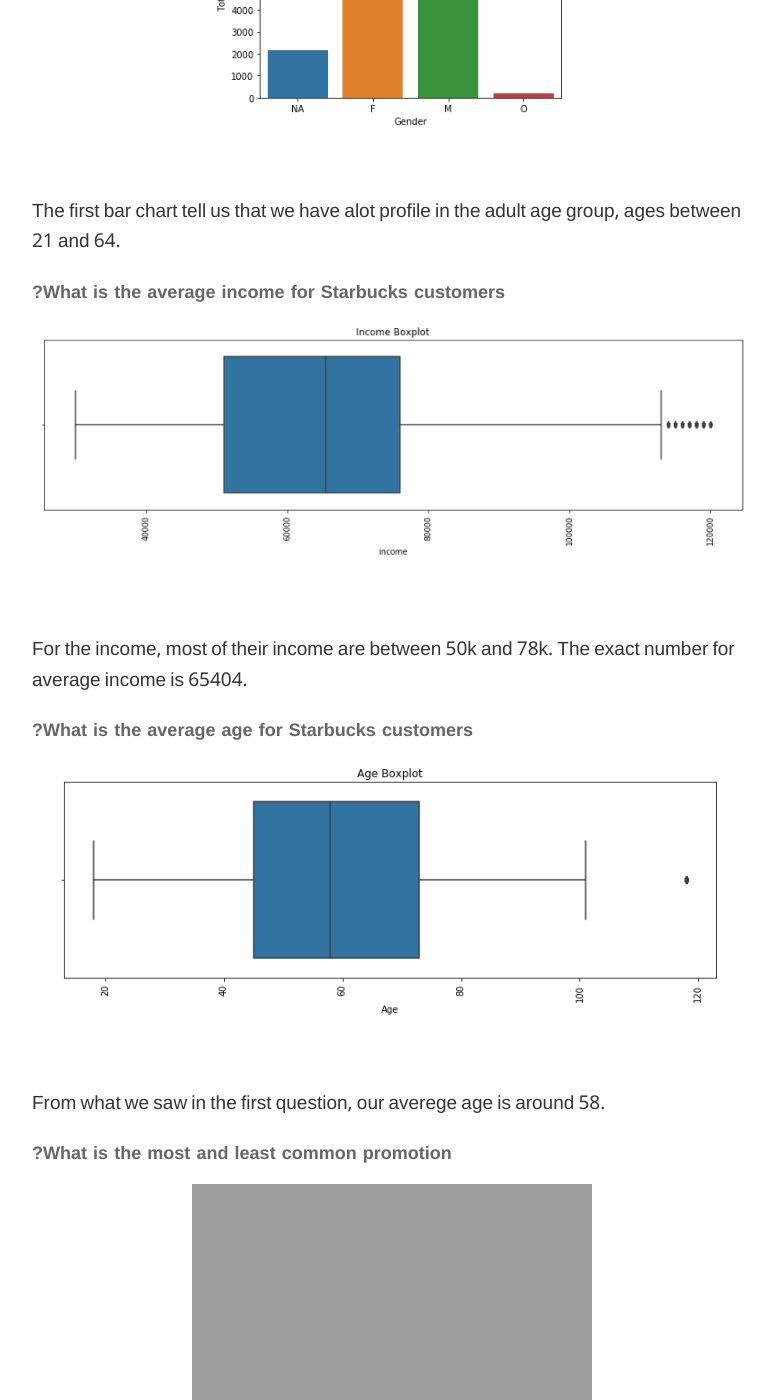
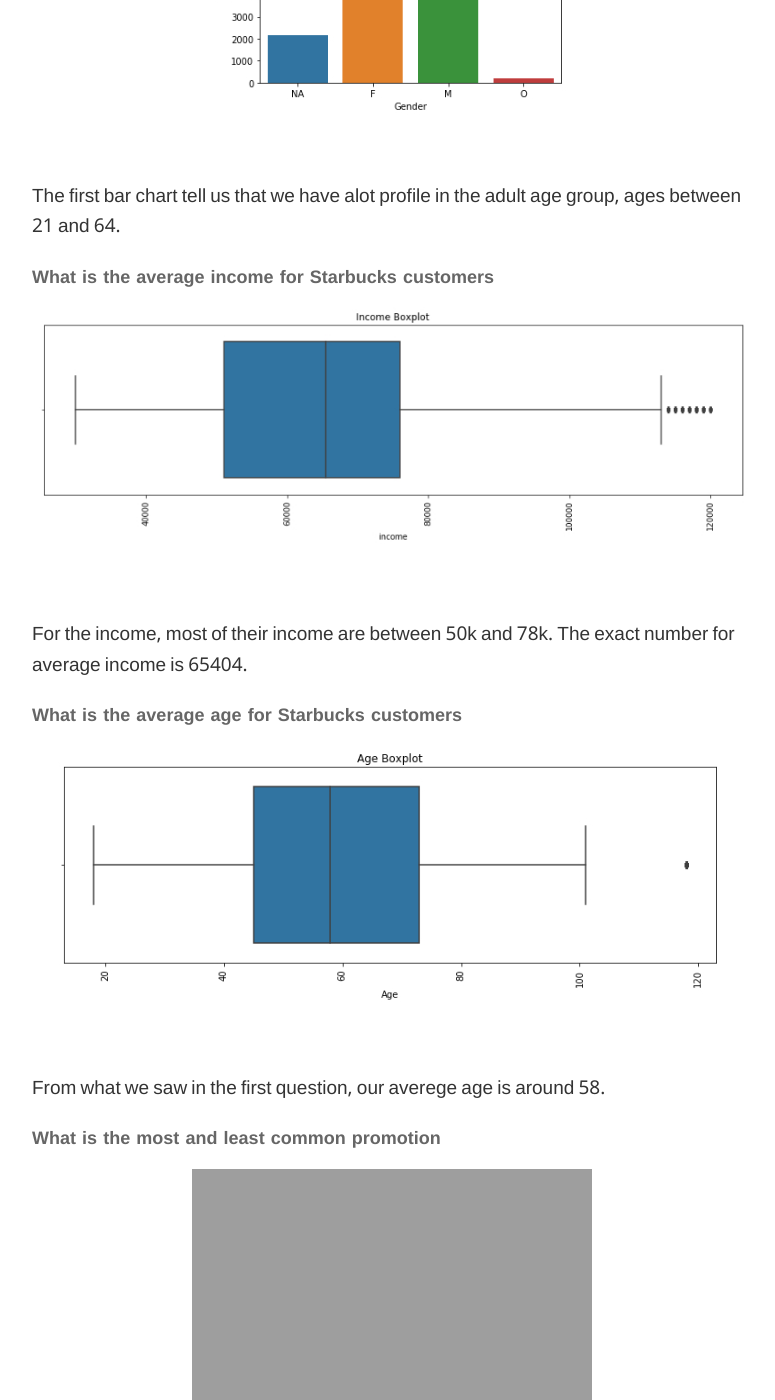
Before and after one commit to alioh/alioh.github.io, a Jekyll site: the page built from _posts/2019-7-12-DSND-Capstone-Project.md, in a window 1280 px wide and 1400 px high, scrolled down 6009 px. Shown: the whole window, without its empty margins (248-1023 px from the left). Built offline with Jekyll 4.4.1, drawn with Linux system fonts in a browser that asks for light colours; some of the changed text lies outside the part shown.

Commit message:
remove question marks

```diff
--- a/_posts/2019-7-12-DSND-Capstone-Project.md
+++ b/_posts/2019-7-12-DSND-Capstone-Project.md
@@ -83,7 +83,7 @@ In this project we were given 3 files. Before I start analyzing we have to explo
 <h2 align="left">Data preparation / Wrangling</h2>
 <p align="left">In this part I did a lot of changes to the three tables. Here are the changes I made:</p><br><br>
 <h4 align="left">portfolio.json</h4>
-<b align="left">channels column</b>: this hold a list of the channels where the offer is delivered. and to fix it I one-hot-encoded it to look like this.<font size="1" color="white"> e</font></p>
+<p align="left"><b align="left">channels column</b>: this hold a list of the channels where the offer is delivered. and to fix it I one-hot-encoded it to look like this.<font size="1" color="white"> e</font></p>
 
 <img src="https://alioh.github.io/images/2019-7-12/one-hot-encode.jpg">
 <br>
@@ -100,7 +100,7 @@ Similar to what we saw before in portfolio channels column, here the value colum
 <h2 align="left">Analysis</h2>
 
 <h3 align="left">A. Univariate Exploration</h3>
-<h4 align="left">What are the most common values for each column in each dataframe?</h4>
+<h4 align="left">What are the most common values for each column in each dataframe</h4>
 <img src="https://alioh.github.io/images/2019-7-12/a1-1.jpg">
 <br>
 <p align="left">
@@ -112,18 +112,18 @@ For age,  we can see that most of ages in our profile dataframe falls in-between
 <p align="left">The first bar chart tell us that we have alot profile in the adult age group, ages between 21 and 64.<font size="1" color="white"> e</font></p>
 
 
-<h4 align="left">What is the average income for Starbucks customers?</h4>
+<h4 align="left">What is the average income for Starbucks customers</h4>
 
 <img src="https://alioh.github.io/images/2019-7-12/a1-2.jpg">
 <br>
 <p align="left">For the income, most of their income are between 50k and 78k. The exact number for average income is 65404.<font size="1" color="white"> e</font></p>
 
-<h4 align="left">What is the average age for Starbucks customers?</h4>
+<h4 align="left">What is the average age for Starbucks customers</h4>
 <img src="https://alioh.github.io/images/2019-7-12/a1-1.jpg">
 <br>
 <p align="left">From what we saw in the first question, our averege age is around 58.<font size="1" color="white"> e</font></p>
 
-<h4 align="left">What is the most and least common promotion?</h4>
+<h4 align="left">What is the most and least common promotion</h4>
 <img src="https://alioh.github.io/images/2019-7-12/a5-1.jp">
 <br>
 <p align="left">The offer ID 'fafdcd668e3743c1bb461111dcafc2a4' is the most common with number of completion equal to 5317. The least common offer is '4d5c57ea9a6940dd891ad53e9dbe8da0' with total of 3331 completion.<font size="1" color="white"> e</font></p>
@@ -132,13 +132,13 @@ For age,  we can see that most of ages in our profile dataframe falls in-between
 <br>
 <p align="left">The most common types of offers is BOGO and Discounts.<font size="1" color="white"> e</font></p>
 
-<h4 align="left">Who are the most loyal customer (most transcripts)?</h4>
+<h4 align="left">Who are the most loyal customer (most transcripts)</h4>
 <p align="left">Here are a list of the most loyal customers (customers who spends alot of money on offers/transactions).<font size="1" color="white"> e</font></p>
 
 <img src="https://alioh.github.io/images/2019-7-12/a7-1.jpg">
 <br>
 
-<h4 align="left">What are the most events we have in our transcripts?</h4>
+<h4 align="left">What are the most events we have in our transcripts</h4>
 <img src="https://alioh.github.io/images/2019-7-12/a8-1.jpg">
 <br>
 <p align="left">Transaction have the most amount of rows in the transcript dataframe with around 140k, almost half of our dataframes total.<font size="1" color="white"> e</font></p>
@@ -150,12 +150,12 @@ For age,  we can see that most of ages in our profile dataframe falls in-between
 <p align="left">
 NA = Transactions. We can see that most of our customers falls in the adult and elderly group age. And they prefer Buy One Get One and Discount offers than informational offers.<font size="1" color="white"> e</font></p>
 
-<h4 align="left">From profiles, which get more income, males or females?</h4>
+<h4 align="left">From profiles, which get more income, males or females</h4>
 <img src="https://alioh.github.io/images/2019-7-12/b2-1.jpg">
 <br>
 <p align="left">The graph above shows that income median (the white dot) for females (around 70k) is higher than males (around 60k) we can also see that for females the income spreads from 40k to 100k. For males most of them around 40k to 70k which close to median.<font size="1" color="white"> e</font></p>
 
-<h4 align="left">What is the gender distribution in the transcript dataframe?</h4>
+<h4 align="left">What is the gender distribution in the transcript dataframe</h4>
 <img src="https://alioh.github.io/images/2019-7-12/b3-1.jpg">
 <br>
 <p align="left">Total number of males records 155690, and total number of female records is 113101.<font size="1" color="white"> e</font></p>
@@ -190,12 +190,12 @@ NA = Transactions. We can see that most of our customers falls in the adult and
 <br>
 <p align="left">The mean time it tekes a customer to complete an offer is around <b>16 days</b> (390 hours).<font size="1" color="white"> e</font></p>
 
-<h4 align="left">Which type of promotions each gender likes (offer_type)?</h4>
+<h4 align="left">Which type of promotions each gender likes (offer_type)</h4>
 <img src="https://alioh.github.io/images/2019-7-12/b6-1.jpg">
 <br>
 <p align="left">We can see that both genders like bogo and discount offers and they have the same reaction to informational offers, they both seem to be not intersted to it.<font size="1" color="white"> e</font></p>
 
-<h4 align="left">From each offer received by customer, how many they completed?</h4>
+<h4 align="left">From each offer received by customer, how many they completed</h4>
 <img src="https://alioh.github.io/images/2019-7-12/b7-1.jpg">
 
 <p align="left">For Females:<font size="1" color="white"> e</font></p>
```
